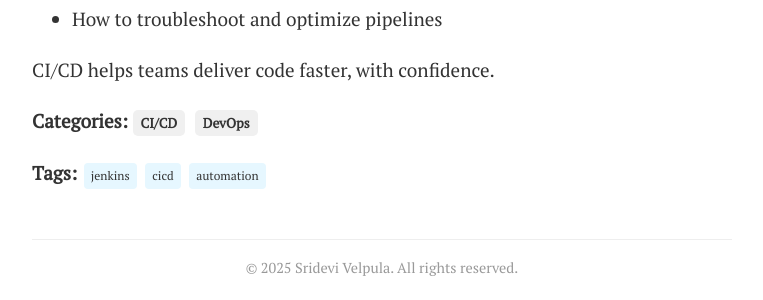
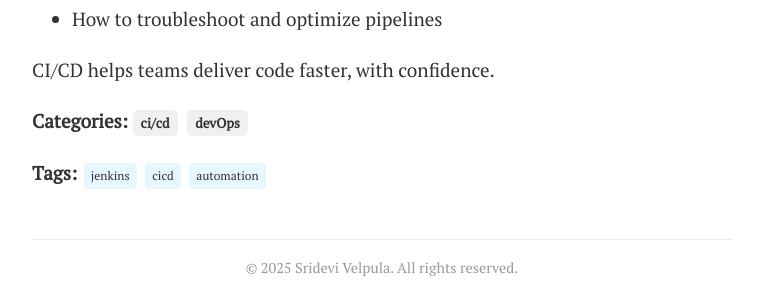
Before and after one commit to srideviblogs/srideviblogs.github.io, a Jekyll site: the page built from _posts/2025-05-26-cicd-pipeline-intro.md, in a window 1280 px wide. Shown: the part 517-817 px from the top of the page, without its empty margins (258-1021 px from the left). Built offline with Jekyll 4.4.1, drawn with Linux system fonts in a browser that asks for light colours.

```diff
--- a/_posts/2025-05-26-cicd-pipeline-intro.md
+++ b/_posts/2025-05-26-cicd-pipeline-intro.md
@@ -2,7 +2,7 @@
 layout: post
 title: "Getting Started with CI/CD Pipelines"
 date: 2025-05-26 12:00:00 +0000
-categories: [CI/CD, DevOps]
+categories: [ci/cd, devOps]
 tags: [jenkins, cicd, automation]
 ---
 
```
